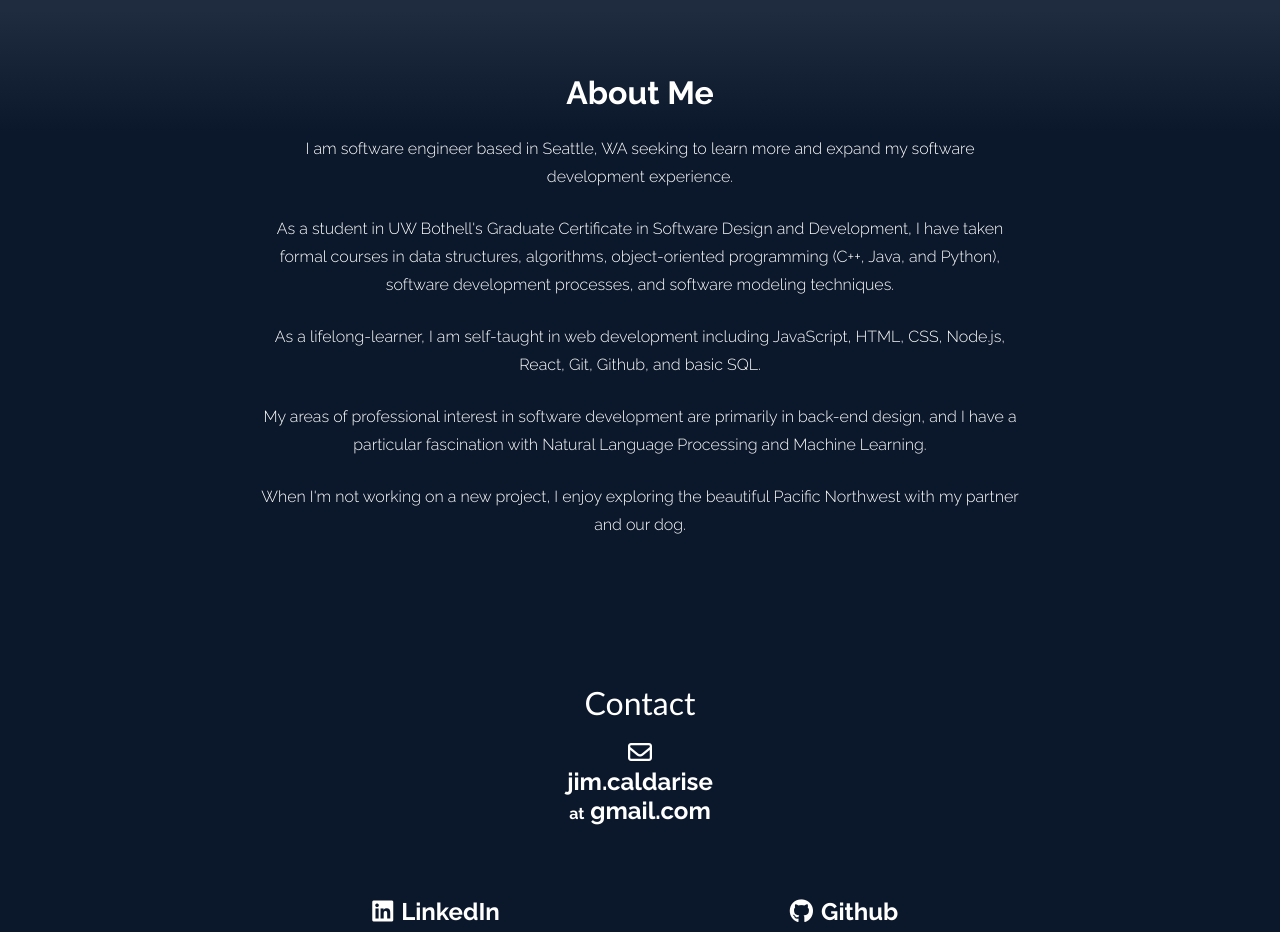
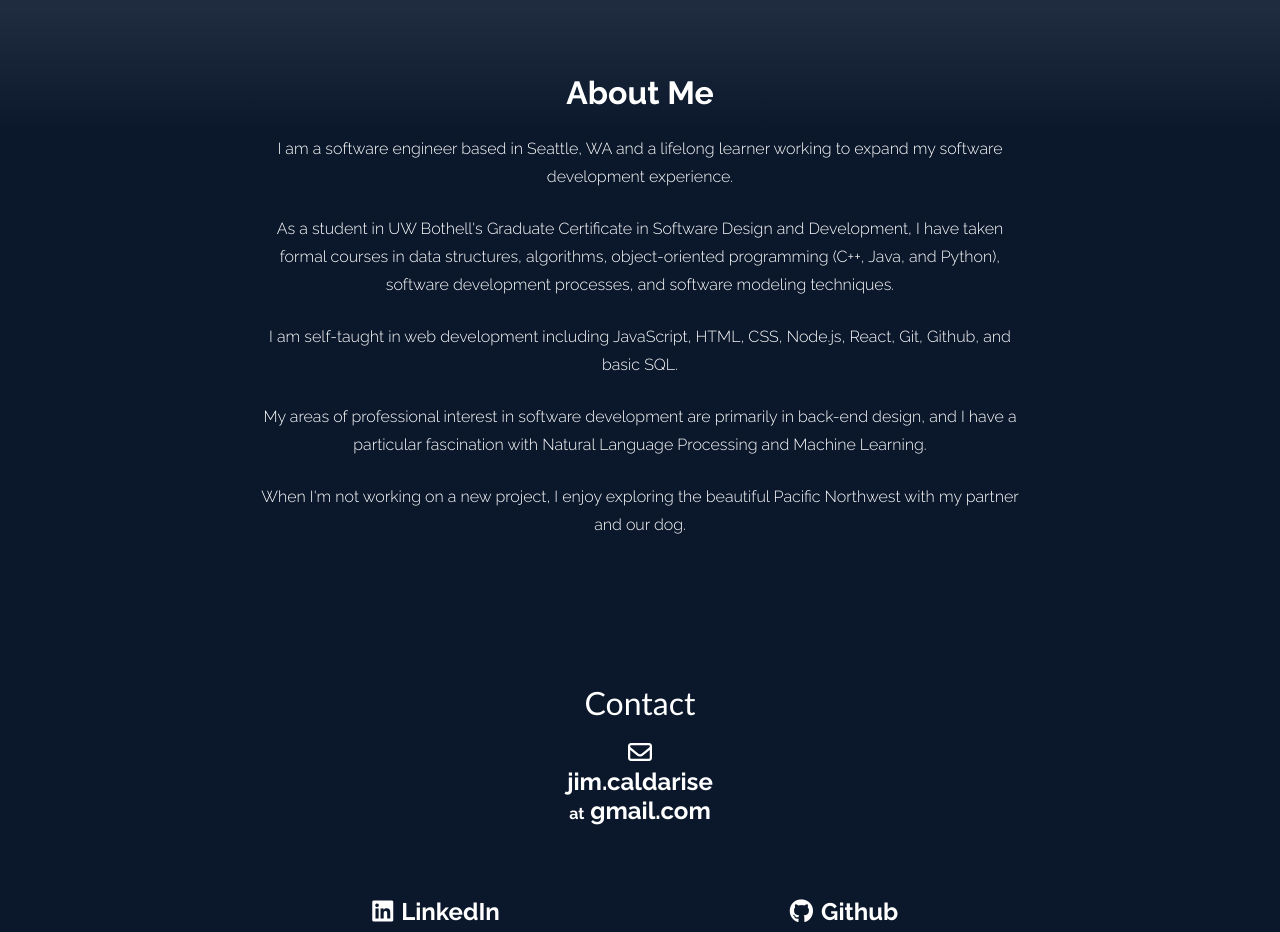
Before and after one commit to jimcaldarise/jamescaldarise.github.io, a React (Create React App) app: page / in a window 1280 px wide. Shown: the part 1600-2532 px from the top of the page. Built offline with nearby package versions, Linux system fonts and the light colour scheme.

Commit message:
Updated "About"

```diff
--- a/src/Components/About.js
+++ b/src/Components/About.js
@@ -6,9 +6,9 @@ function About() {
     <div className='about-container'>
       <h1 className='about-heading'>About Me</h1>
       <div className='about-text'>
-         <p>I am software engineer based in Seattle, WA seeking to learn more and expand my software development experience.</p>
+         <p>I am a software engineer based in Seattle, WA and a lifelong learner working to expand my software development experience.</p>
          <p>As a student in UW Bothell's Graduate Certificate in Software Design and Development, I have taken formal courses in data structures, algorithms, object-oriented programming (C++, Java, and Python), software development processes, and software modeling techniques.</p>
-         <p>As a lifelong-learner, I am self-taught in web development including JavaScript, HTML, CSS, Node.js, React, Git, Github, and basic SQL.</p>
+         <p>I am self-taught in web development including JavaScript, HTML, CSS, Node.js, React, Git, Github, and basic SQL.</p>
          <p>My areas of professional interest in software development are primarily in back-end design, and I have a particular fascination with Natural Language Processing and Machine Learning.</p>
          <p>When I'm not working on a new project, I enjoy exploring the beautiful Pacific Northwest with my partner and our dog.</p>
       </div>
```
